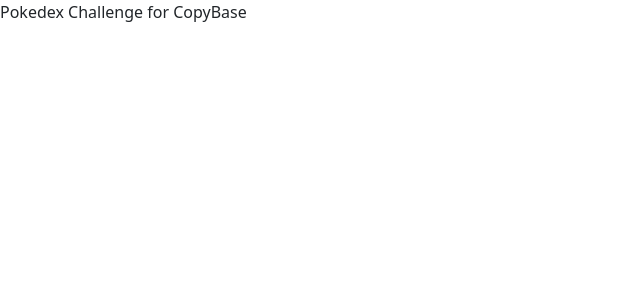
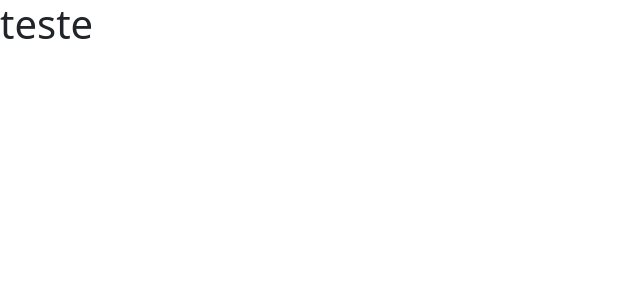
Before and after one commit to n-kyu/pokedex-challenge, a Vue app: page / in a window 1280 px wide. Shown: the top 300 px of the page, without its empty margins (0-640 px from the left). Built offline with nearby package versions, Linux system fonts and the light colour scheme.

Commit message:
initial project

```diff
--- a/src/App.vue
+++ b/src/App.vue
@@ -1,6 +1,6 @@
 <template>
   <div>
-    <RouterView />
+    <h1>teste</h1>
   </div>
 </template>
 
--- a/src/main.ts
+++ b/src/main.ts
@@ -1,11 +1,8 @@
 import { createApp } from "vue";
 import App from "./App.vue";
-import router from "./router";
 
 import "./assets/main.scss";
 
 const app = createApp(App);
 
-app.use(router);
-
 app.mount("#app");
--- a/src/router/index.ts
+++ /dev/null
@@ -1,15 +0,0 @@
-import { createRouter, createWebHistory } from 'vue-router'
-import HomeView from '../views/HomeView.vue'
-
-const router = createRouter({
-  history: createWebHistory(import.meta.env.BASE_URL),
-  routes: [
-    {
-      path: '/',
-      name: 'home',
-      component: HomeView
-    }
-  ]
-})
-
-export default router
--- a/src/views/HomeView.vue
+++ /dev/null
@@ -1,15 +0,0 @@
-<template>
-  <div>Pokedex Challenge for CopyBase</div>
-</template>
-
-<script lang="ts">
-import { defineComponent } from "vue";
-
-export default defineComponent({
-  setup() {
-    return {};
-  },
-});
-</script>
-
-<style scoped></style>
```
